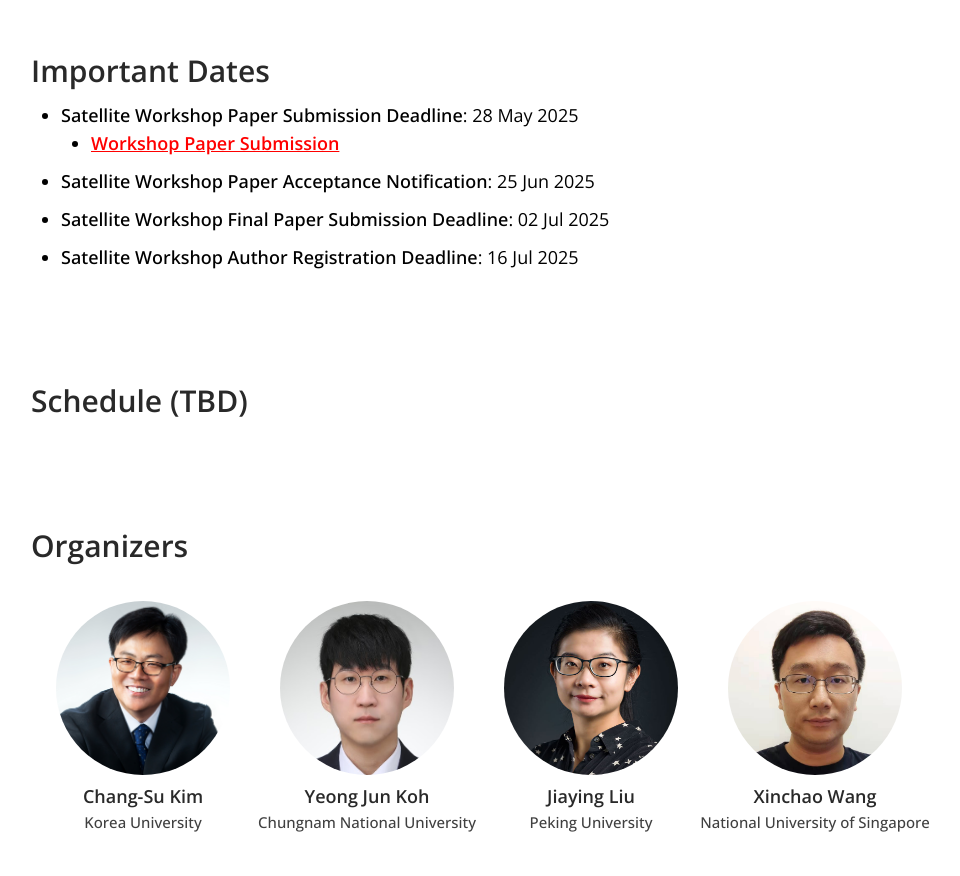
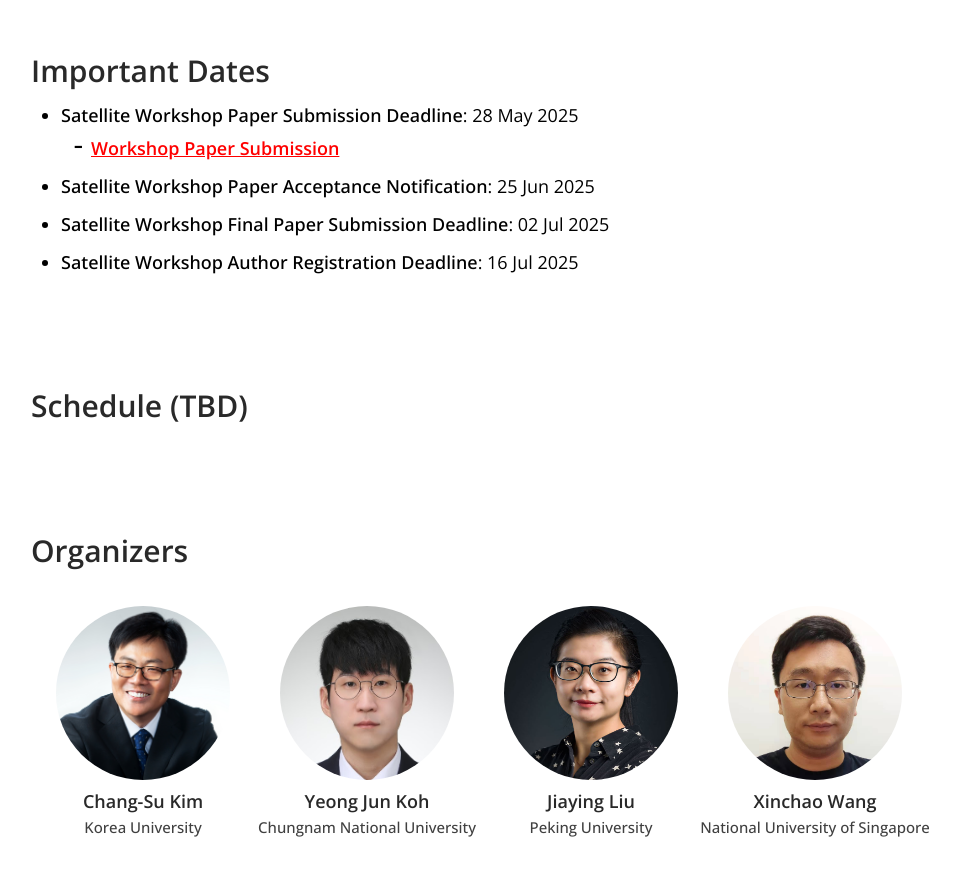
Before and after one commit to uinone/tip, a React (Create React App) app: page / in a window 1280 px wide. Shown: the part 960-1836 px from the top of the page, without its empty margins (161-1121 px from the left). Built offline with nearby package versions, Linux system fonts and the light colour scheme.

Commit message:
[Chore] change marker style

```diff
--- a/src/App.css
+++ b/src/App.css
@@ -130,3 +130,13 @@ table {
 	word-spacing: 2px;
 	text-align: justify;
 }
+
+.eventInfoLi {
+	margin-left: 30px;
+	margin-top:5px;
+}
+
+.eventInfoLi::marker {
+	content: "- ";
+	font-size: 30px;
+}
--- a/src/components/important_dates/important_dates.js
+++ b/src/components/important_dates/important_dates.js
@@ -30,11 +30,11 @@ const ImportantDates = () => {
                                 <span style={{fontWeight: "550"}}>{event_info.event_name}</span>: {formatDateToLong(event_info.deadline)}
                             </div>
                             {event_info.links.map((info, index) => (
-                            <>
-                                <li style={{marginLeft: "30px", marginTop:"10px"}}>
+                            <ul style={{display: "flex", alignItems: "center"}}>
+                                <li className="eventInfoLi">
                                     <a style={{color: "red", fontWeight: "600"}} href={info.link} target="_blank">{info.name}</a>
                                 </li>
-                            </>
+                            </ul>
                         ))}
                         </div>
                     </li>
```
